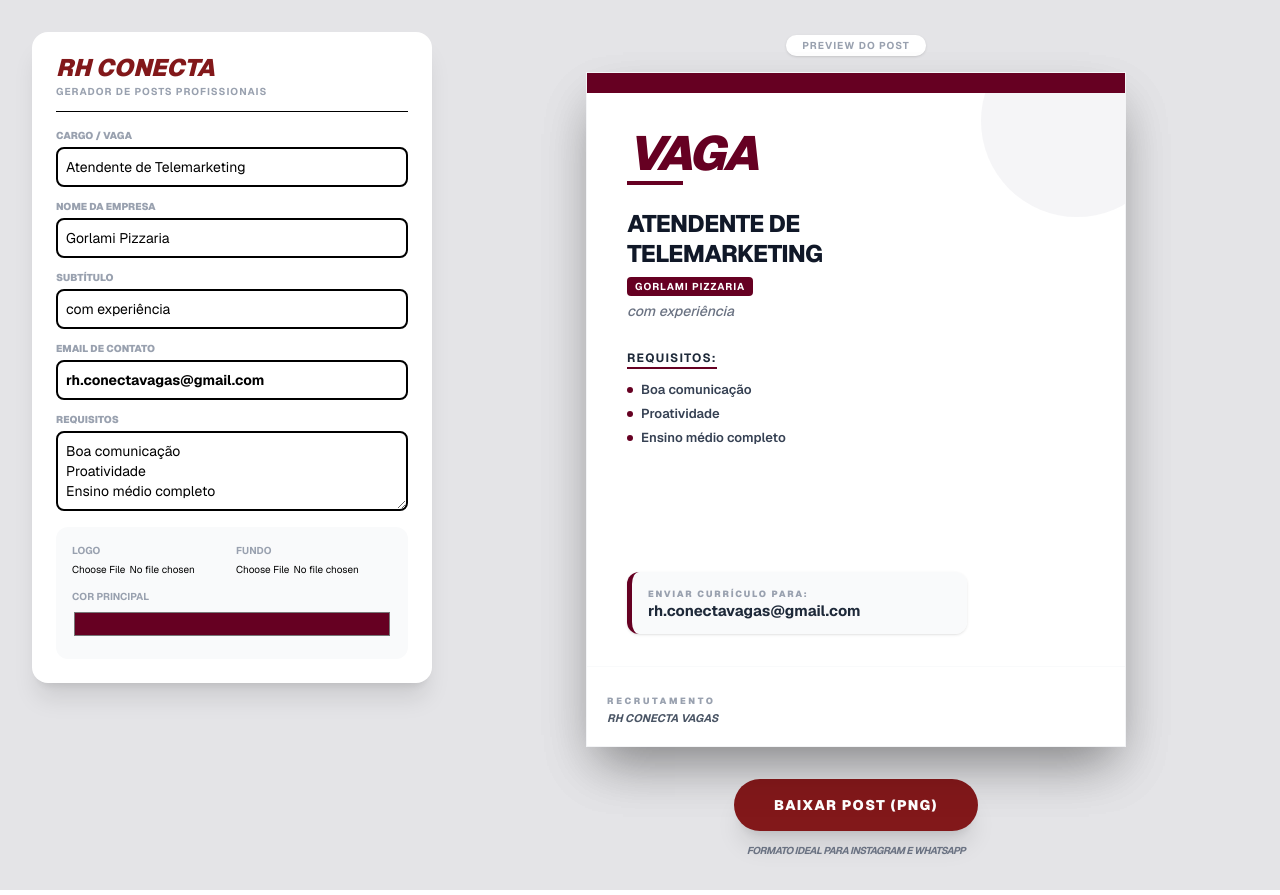
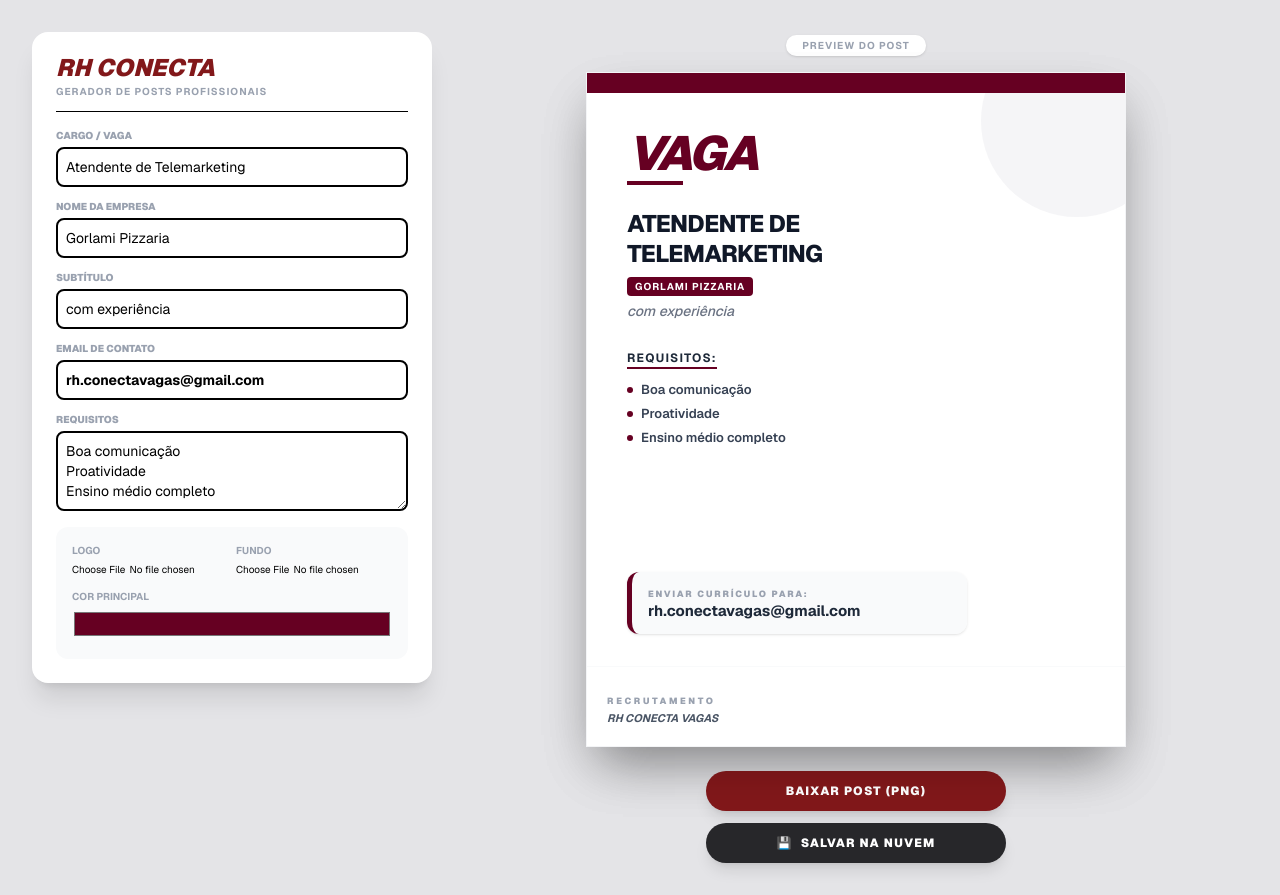
Before and after one commit to Alissonpgd/gerador_de_posts, a Next.js app: page / in a window 1280 px wide. Built offline with nearby package versions, Linux system fonts and the light colour scheme.

Commit message:
add firebase e botão salvar na nuvem

```diff
--- a/package.json
+++ b/package.json
@@ -9,6 +9,7 @@
     "lint": "eslint"
   },
   "dependencies": {
+    "firebase": "^12.9.0",
     "html-to-image": "^1.11.13",
     "next": "16.1.6",
     "react": "19.2.3",
--- a/src/app/page.tsx
+++ b/src/app/page.tsx
@@ -1,5 +1,7 @@
 "use client";
 
+import { db } from "@/lib/firebase"; // A ponte que criamos
+import { collection, addDoc, serverTimestamp } from "firebase/firestore"; // Ferramentas do Firestore
 import { useState, useRef } from "react";
 import { VagaCard } from "@/components/VagaCard";
 import { toPng } from "html-to-image";
@@ -53,6 +55,30 @@ export default function Home() {
     } catch (err) {
       console.error("Erro ao gerar imagem:", err);
       alert("Erro técnico ao gerar PNG. Tente usar uma imagem de fundo menor ou mude o navegador.");
+    }
+  };
+
+  // --- LÓGICA DE SALVAR NO BANCO ---
+  const salvarVaga = async () => {
+    // 1. Criamos um objeto com os dados (apenas textos por enquanto)
+    const dadosVaga = {
+      titulo,
+      empresa,
+      subtitulo,
+      email,
+      requisitos: requisitos.split("\n").filter(r => r !== ""),
+      cor,
+      criadoEm: serverTimestamp(), // Registra a data/hora exata que foi salvo
+    };
+
+    try {
+      // 2. Enviamos para a coleção "vagas" no Firestore
+      const docRef = await addDoc(collection(db, "vagas"), dadosVaga);
+      console.log("Vaga salva com ID: ", docRef.id);
+      alert("Vaga salva com sucesso na nuvem! ✅");
+    } catch (error) {
+      console.error("Erro ao salvar:", error);
+      alert("Erro ao salvar no banco de dados.");
     }
   };
 
@@ -133,14 +159,21 @@ export default function Home() {
               corPrincipal={cor}
             />
           </div>
+          <div className="mt-6 flex flex-col gap-3 w-full max-w-[300px]">
+            <button
+              onClick={downloadImage}
+              className="bg-red-900 text-white py-3 rounded-full font-black uppercase text-xs tracking-widest shadow-lg hover:bg-red-800 transition-all"
+            >
+              Baixar Post (PNG)
+            </button>
 
-          <button
-            onClick={downloadImage}
-            className="mt-8 bg-red-900 hover:bg-red-800 text-white px-10 py-4 rounded-full font-black text-sm uppercase tracking-widest shadow-xl transition-all hover:scale-105 active:scale-95"
-          >
-            Baixar Post (PNG)
-          </button>
-          <p className="mt-3 text-[10px] text-gray-500 font-bold uppercase tracking-tighter italic">Formato ideal para Instagram e WhatsApp</p>
+            <button
+              onClick={salvarVaga}
+              className="bg-zinc-800 text-white py-3 rounded-full font-black uppercase text-xs tracking-widest shadow-lg hover:bg-zinc-700 transition-all flex items-center justify-center gap-2"
+            >
+              <span>💾</span> Salvar na Nuvem
+            </button>
+          </div>
         </section>
 
       </div>
--- /dev/null
+++ b/src/lib/firebase.ts
@@ -0,0 +1,26 @@
+// Import the functions you need from the SDKs you need
+import { initializeApp, getApps, getApp } from "firebase/app";
+import { getFirestore } from "firebase/firestore";
+import { getStorage } from "firebase/storage";
+// TODO: Add SDKs for Firebase products that you want to use
+// https://firebase.google.com/docs/web/setup#available-libraries
+
+// Your web app's Firebase configuration
+const firebaseConfig = {
+    apiKey: "AIzaSyBcFjtJFjdidvEP-7rxUih1o2UWCV6qV94",
+    authDomain: "geradordeposts.firebaseapp.com",
+    projectId: "geradordeposts",
+    storageBucket: "geradordeposts.firebasestorage.app",
+    messagingSenderId: "147078966469",
+    appId: "1:147078966469:web:9a2e26c205d06c4f4ed4ac"
+};
+
+// Initialize Firebase
+// Essa lógica evita que o Firebase inicialize duas vezes (causando erro no Next.js)
+const app = getApps().length > 0 ? getApp() : initializeApp(firebaseConfig);
+
+// O Firestore é onde salvaremos os TEXTOS (vagas, requisitos, e-mail)
+export const db = getFirestore(app);
+
+// O Storage é onde salvaremos as IMAGENS (logos e fotos de fundo)
+export const storage = getStorage(app);
```
Also changed, not shown: 1 other file (tests, documents, lock files or other folders).
